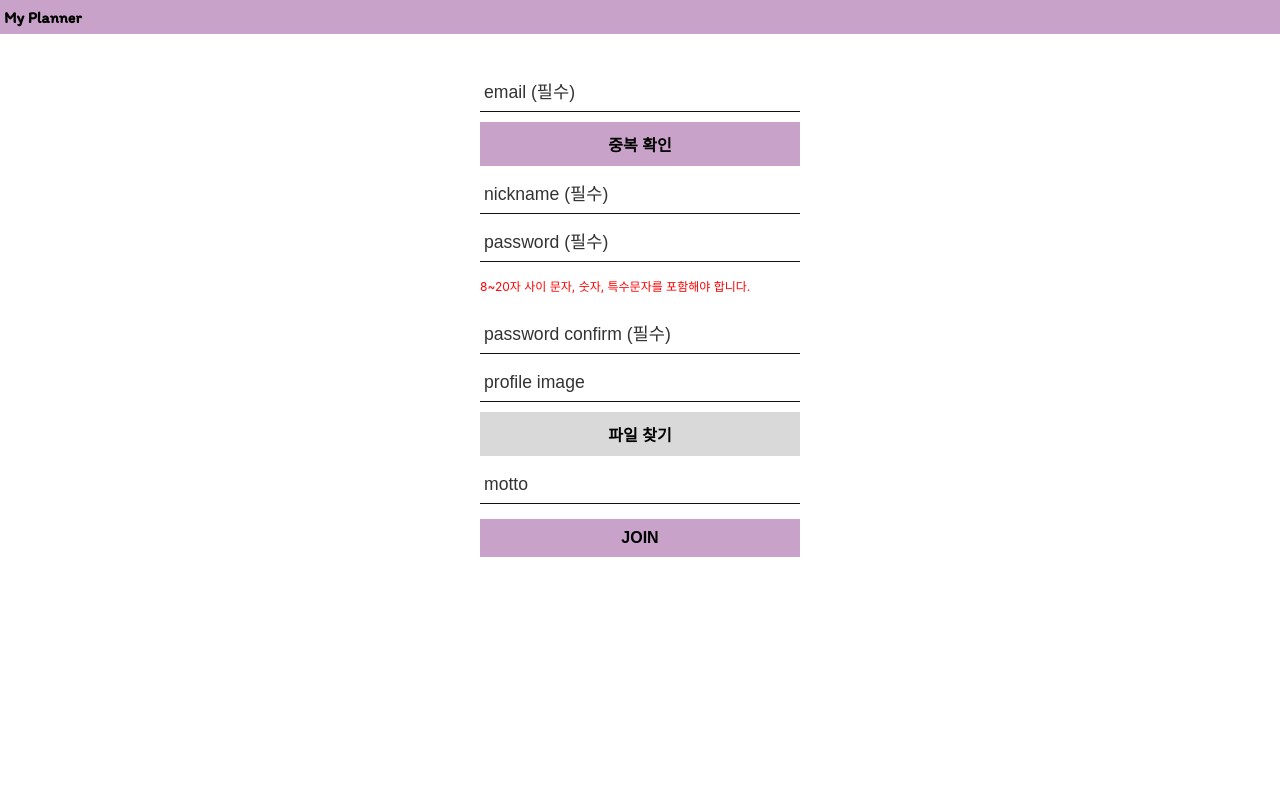
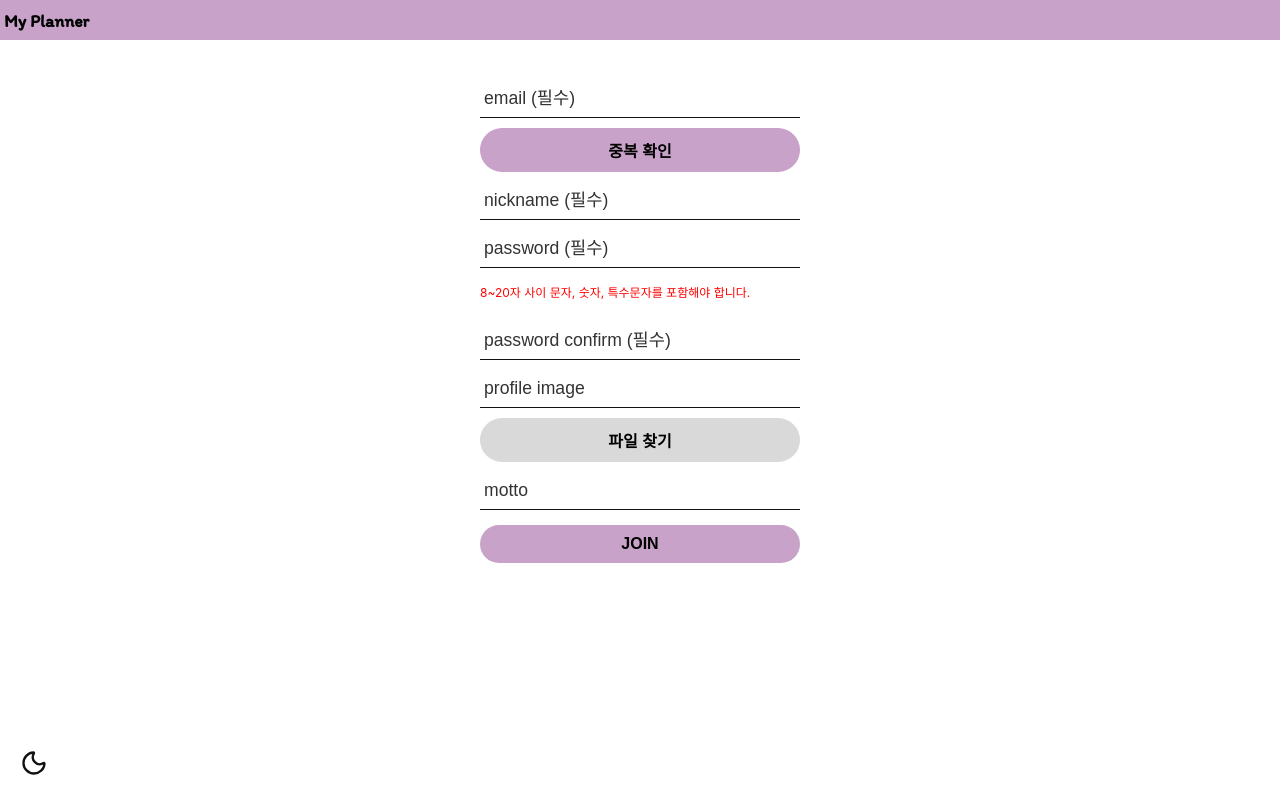
Before and after one commit to KrillM/My_Planner, a React (Create React App) app in the folder client/: page /join in a window 1280 px wide. Built offline with nearby package versions, Linux system fonts and the light colour scheme; no server answers; the HTML template or start-up script is replaced by a standard one.

Commit message:
add dark mode and fix button ui

```diff
--- a/client/package.json
+++ b/client/package.json
@@ -9,6 +9,7 @@
     "@testing-library/react": "^16.3.1",
     "@testing-library/user-event": "^13.5.0",
     "axios": "^1.13.2",
+    "lucide-react": "^0.563.0",
     "react": "^19.2.3",
     "react-dom": "^19.2.3",
     "react-icons": "^5.5.0",
--- a/client/src/App.js
+++ b/client/src/App.js
@@ -8,6 +8,7 @@ import FindPassword from './crew/FindPassword';
 import ResetPassword from './crew/ResetPassword';
 import Profile from './crew/Profile';
 import Date from './plan/Date';
+import DarkMode from './components/DarkMode';
 import { GoogleOAuthProvider } from '@react-oauth/google';
 
 import ProtectedRoute from './components/ProtectedRoute';
@@ -17,6 +18,7 @@ function App() {
   const [message, setMessage] = useState("")
   const [isLogin, setIsLogin] = useState(false);
   const [crew, setCrew] = useState(null);
+  const [isDark, setIsDark] = useState(false);
 
   useEffect(()=>{
     axios.get(process.env.REACT_APP_API_BASE_URL)
@@ -36,6 +38,24 @@ function App() {
     if (token) setIsLogin(true);
     if(crewInfo) setCrew(JSON.parse(crewInfo));
   }, []);
+
+   // 최초 로드시 저장값 반영
+  useEffect(() => {
+    const saved = localStorage.getItem("theme"); // "dark" | "light"
+    const initialDark = saved === "dark";
+    setIsDark(initialDark);
+    document.body.classList.toggle("dark", initialDark);
+  }, []);
+
+  // 토글 함수
+  const changeMode = () => {
+    setIsDark((prev) => {
+      const next = !prev;
+      document.body.classList.toggle("dark", next);
+      localStorage.setItem("theme", next ? "dark" : "light");
+      return next;
+    });
+  };
 
   return (
     <BrowserRouter>
@@ -58,6 +78,7 @@ function App() {
           <Route path="*" element={<NotFound />} />
         </Routes>
       </GoogleOAuthProvider>
+      <DarkMode isDark={isDark} changeMode={changeMode}/>
     </BrowserRouter>
   );
 }
--- /dev/null
+++ b/client/src/components/DarkMode.js
@@ -0,0 +1,16 @@
+// DarkModeButton.jsx
+import { Moon } from "lucide-react";
+import '../styles/darkmode_icon.scss';
+
+export default function DarkMode({ isDark, changeMode }) {
+  return (
+    <button
+      type="button"
+      className="floating-moon"
+      onClick={changeMode}
+      aria-label={isDark ? "라이트 모드로 전환" : "다크 모드로 전환"}
+    >
+      <Moon size={28} />
+    </button>
+  );
+}
--- /dev/null
+++ b/client/src/styles/darkmode_icon.scss
@@ -0,0 +1,22 @@
+@use 'my_planner_main' as mp;
+
+// 변수 선언
+$bg-color: mp.$main-bg-color;
+$font-color: mp.$font-color;
+
+.floating-moon {
+  position: fixed;
+  left: 20px;
+  bottom: 20px;
+  z-index: 999;
+
+  background: transparent;
+  border: 0;
+  padding: 0;
+  cursor: pointer;
+
+  color: $font-color; // 기본(라이트) 아이콘 색
+}
+body.dark .floating-moon {
+  color: $bg-color; // 다크일 때 아이콘 색
+}
--- a/client/src/styles/date.scss
+++ b/client/src/styles/date.scss
@@ -1,10 +1,7 @@
 @use 'my_planner_main' as mp;
 
 // 변수 선언
-$btn-bg: mp.$brand-color;
-$max-width: mp.$login-container-width;
 $bg-color: mp.$main-bg-color;
-$warn-color: mp.$warn-color;
 $font-color: mp.$font-color;
 
 .date-container {
@@ -15,7 +12,7 @@ $font-color: mp.$font-color;
     display: flex;
     justify-content: space-between;
     align-items: center;
-    margin-bottom: 30px;
+    margin-bottom: 25px;
 
     .date-title {
       font-family: 'Pretendard', -apple-system, BlinkMacSystemFont, system-ui, Roboto, 'Helvetica Neue', 'Segoe UI', 'Apple SD Gothic Neo', 'Noto Sans KR', 'Malgun Gothic', sans-serif;
@@ -39,7 +36,7 @@ $font-color: mp.$font-color;
       display: flex;
       justify-content: space-between;
       align-items: center;
-      margin-bottom: 25px;
+      margin-bottom: 20px;
 
       .item-time { font-size: 0.8rem; color: #666; display: block; }
       .item-title { font-size: 1.4rem; font-weight: 500; }
@@ -59,3 +56,28 @@ $font-color: mp.$font-color;
     }
   }
 }
+
+// 다크모드
+body.dark {
+  .date-container {
+    background-color: mp.$main-bg-color-dark;
+    color: mp.$font-color-dark;
+
+    .planner-header {
+      .date-title { color: mp.$font-color-dark; }
+      .doc-icon { color: mp.$font-color-dark; }
+    }
+
+    .schedule-list {
+      .schedule-item {
+        .item-time { color: rgba(mp.$font-color-dark, 0.65); }
+        .item-title { color: mp.$font-color-dark; }
+
+        .check-icon {
+          color: rgba(mp.$font-color-dark, 0.55);
+          &.active { color: mp.$font-color-dark; }
+        }
+      }
+    }
+  }
+}
--- a/client/src/styles/header.scss
+++ b/client/src/styles/header.scss
@@ -4,7 +4,7 @@
 // 변수 선언
 $header-bg: mp.$brand-color; // 연보라색 배경
 $text-color: #000;
-$profile-size: 20px;
+$profile-size: 22px;
 $icon-color: #333;
 
 .header-container {
@@ -13,11 +13,11 @@ $icon-color: #333;
   align-items: center;
   padding: 2px 4px;
   background-color: $header-bg;
-  height: 30px;
+  height: 36px;
 
   .header-logo {
     font-family: 'itim', cursive;
-    font-size: 1rem;
+    font-size: 1.1rem;
     font-weight: bold;
     cursor: pointer;
     color: $text-color;
--- a/client/src/styles/login.scss
+++ b/client/src/styles/login.scss
@@ -3,7 +3,7 @@
 // 변수 설정
 $loginBtn-bg: mp.$brand-color;
 $border-color: mp.$font-color;
-$text-color: #333;
+$text-color: mp.$crew-txt-color;
 
 .login-container {
   display: flex;
@@ -112,6 +112,7 @@ $text-color: #333;
       padding: 10px;
       background-color: $loginBtn-bg;
       border: none;
+      border-radius: 999px;
       font-weight: bold;
       font-size: 1rem;
       cursor: pointer;
@@ -152,3 +153,32 @@ $text-color: #333;
     }
   }
 }
+
+// 다크 모드
+body.dark .login-container {
+  .profile-email {
+    color: mp.$font-color-dark;
+  }
+
+  .login-form {
+    .input-group {
+      .underline-input {
+        color: mp.$font-color-dark;
+        border-bottom-color: mp.$font-color-dark;
+
+        &::placeholder {
+          color: mp.$font-color-dark;
+          opacity: 0.7; // placeholder만 살짝 흐리게 (선택)
+        }
+      }
+    }
+
+    .secondary-menu .text-link {
+      color: mp.$font-color-dark;
+    }
+
+    .divider {
+      border-top-color: mp.$font-color-dark;
+    }
+  }
+}
--- a/client/src/styles/my_planner_main.scss
+++ b/client/src/styles/my_planner_main.scss
@@ -7,3 +7,33 @@ $main-bg-color: #fff;
 $warn-color: #ff0000;
 $font-color: #111;
 $primary-color: #0080FF;
+$crew-txt-color: #333;
+
+// Dark Mode
+$brand-color-dark: #6e4c73;
+$main-bg-color-dark: #0f0f12;
+$font-color-dark: #f2f2f2;
+$primary-color-dark: #4da3ff;
+
+.header {
+  background: $brand-color;
+}
+
+body {
+  background: $main-bg-color;
+  color: $font-color;
+}
+
+body.dark {
+  background: $main-bg-color-dark;
+  color: $font-color-dark;
+}
+
+.button-primary {
+  color: $main-bg-color;
+  background: $primary-color;
+}
+
+body.dark .button-primary {
+  background: $primary-color-dark;
+}
--- a/client/src/styles/save.scss
+++ b/client/src/styles/save.scss
@@ -11,6 +11,7 @@ $delete-bg: mp.$warn-color;
   padding: 10px;
   background-color: $bg-color;
   border: none;
+  border-radius: 999px;
   font-weight: bold;
   font-size: 1rem;
   cursor: pointer;
--- a/client/src/styles/sidebar.scss
+++ b/client/src/styles/sidebar.scss
@@ -13,8 +13,8 @@
 .sidebar-menu {
   position: fixed;
   top: 0;
-  right: -200px; // 기본적으로 화면 밖에 위치
-  width: 200px;
+  right: -140px; // 기본적으로 화면 밖에 위치
+  width: 140px;
   height: 100vh;
   background-color: mp.$brand-color; // 이미지의 보라색 톤
   transition: right 0.3s ease-in-out;
```
Also changed, not shown: 1 other file (tests, documents, lock files or other folders).
